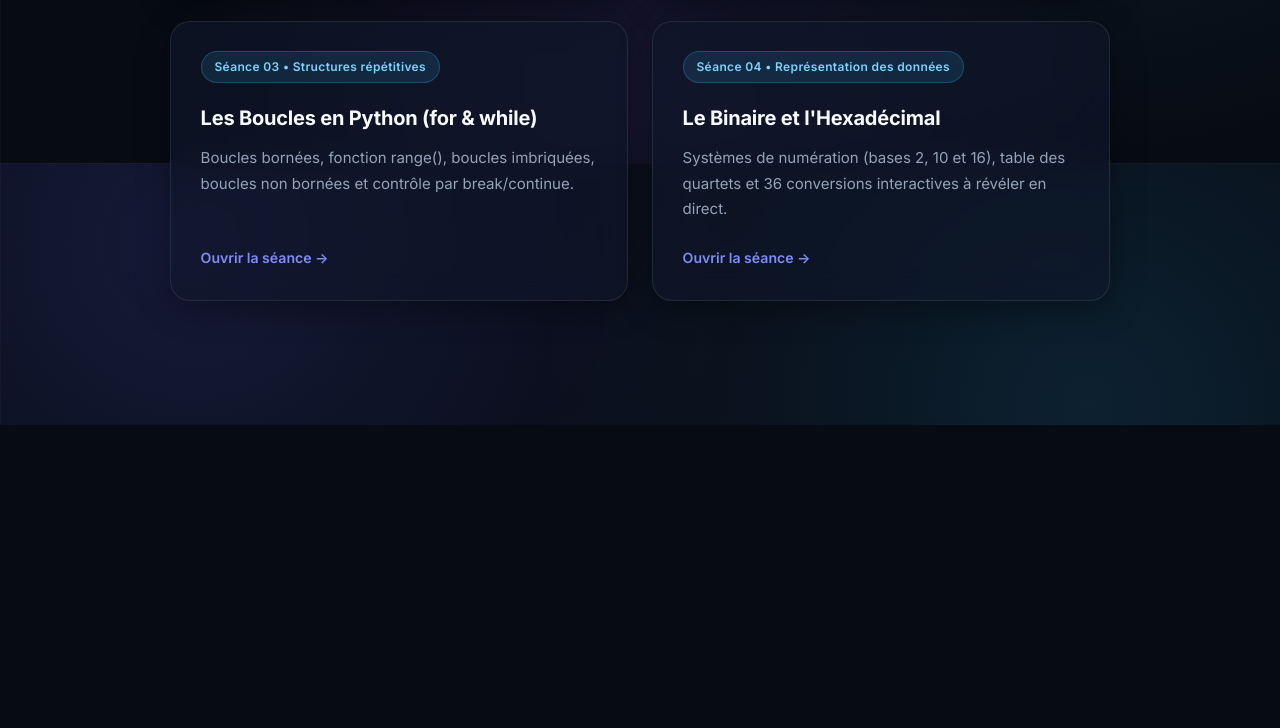
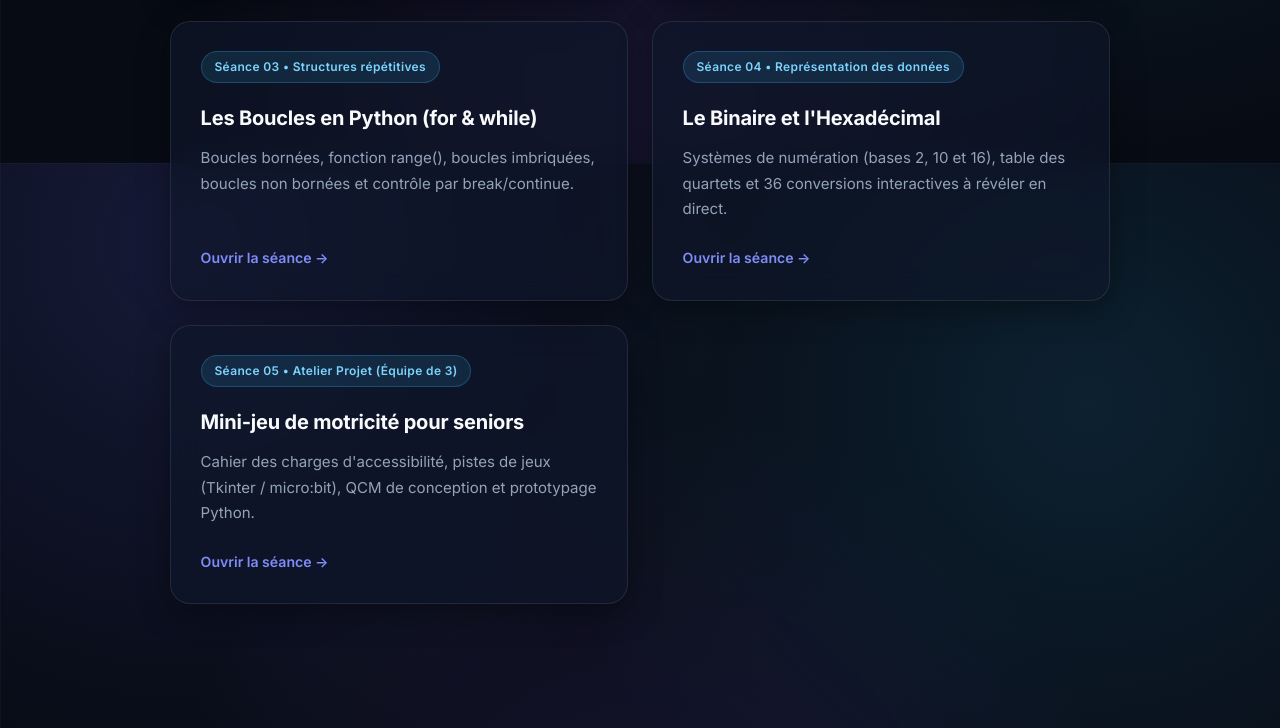
Before and after one commit to gfauveau/cours-visio, a plain HTML site: page index.html in a window 1280 px wide. Shown: the part 637-1365 px from the top of the page. Before the commit the page ends 1062 px from the top, so only its background shows below. Drawn offline with Linux system fonts and the light colour scheme.

Commit message:
Update index.html

```diff
--- a/index.html
+++ b/index.html
@@ -51,6 +51,14 @@
                 </div>
                 <div class="card-footer">Ouvrir la séance →</div>
             </a>
+            <a href="seance-5.html" class="card">
+                <div>
+                    <span class="badge">Séance 05 • Atelier Projet (Équipe de 3)</span>
+                    <h3>Mini-jeu de motricité pour seniors</h3>
+                    <p>Cahier des charges d'accessibilité, pistes de jeux (Tkinter / micro:bit), QCM de conception et prototypage Python.</p>
+                </div>
+                <div class="card-footer">Ouvrir la séance →</div>
+            </a>
         </div>
     </main>
 </body>
```
